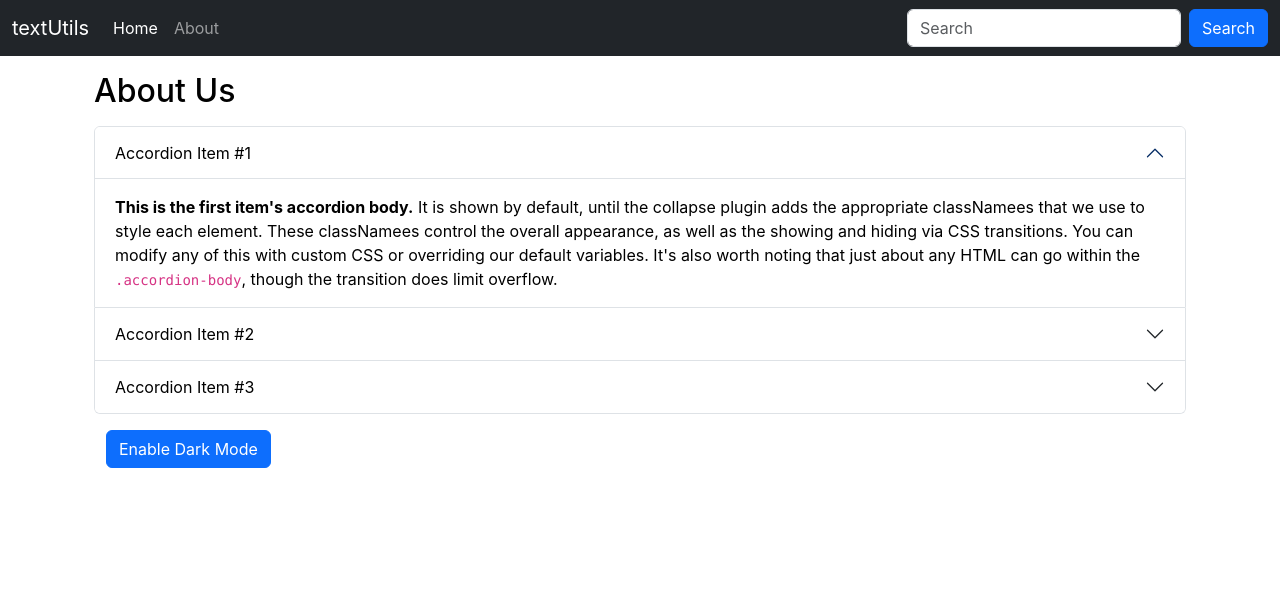
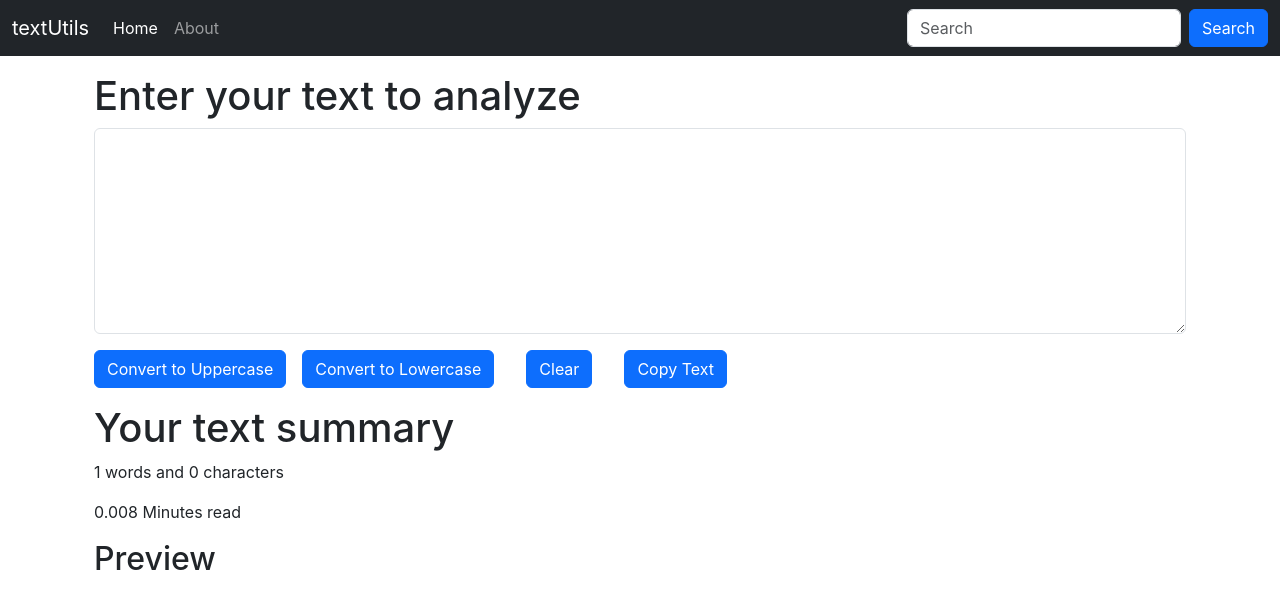
Before and after one commit to AnishBade/TextUtilities-App-React, a React (Create React App) app: page / in a window 1280 px wide. Shown: the top 608 px of the page. Built offline with nearby package versions, Linux system fonts and the light colour scheme.

Commit message:
Added text copying function

```diff
--- a/src/App.js
+++ b/src/App.js
@@ -1,5 +1,5 @@
 import './App.css';
-import About from './components/About';
+// import About from './components/About';
 import Navbar from './components/Navbar';
 import TextForm from './components/TextForm';
 
@@ -10,8 +10,8 @@ function App() {
     <>
       <Navbar title="textUtils" />
       <div className="container my-3">
-        {/* <TextForm heading="Enter your text to analyze"/> */}
-        <About/>
+        <TextForm heading="Enter your text to analyze"/>
+        {/* <About/> */}
       </div>
 
     </>
--- a/src/components/TextForm.js
+++ b/src/components/TextForm.js
@@ -19,6 +19,12 @@ export default function TextForm(props) {
         let newText = '';
         setText(newText)
     }
+    const handleCopyClick = () =>{
+        // console.log("Uppercase was clicked"+text);
+        let newText = document.getElementById("myBox");
+        newText.select();
+        navigator.clipboard.writeText(newText.value);
+    }
 
     const handleOnChange = (event) =>{
         // console.log("On change");
@@ -37,6 +43,7 @@ export default function TextForm(props) {
             <button className="btn btn-primary" onClick={handleUpClick}>Convert to Uppercase</button>
             <button className="btn btn-primary mx-3" onClick={handleLoClick}>Convert to Lowercase</button>
             <button className="btn btn-primary mx-3" onClick={handleClearClick}>Clear</button>
+            <button className="btn btn-primary mx-3" onClick={handleCopyClick}>Copy Text</button>
 
         </div>
         <div className="container my-3">
```
